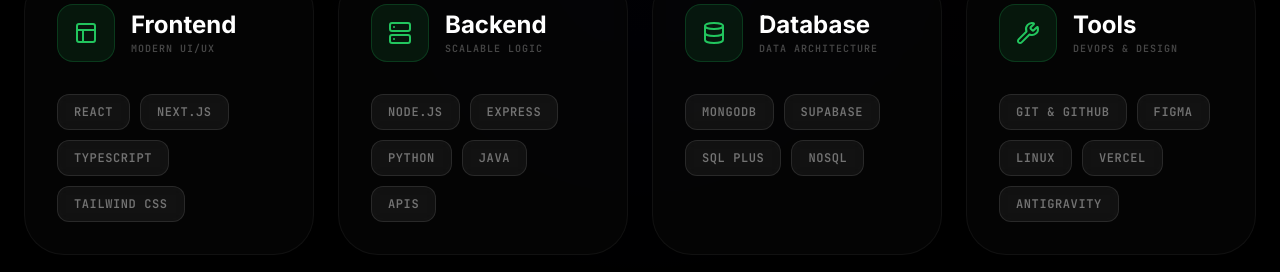
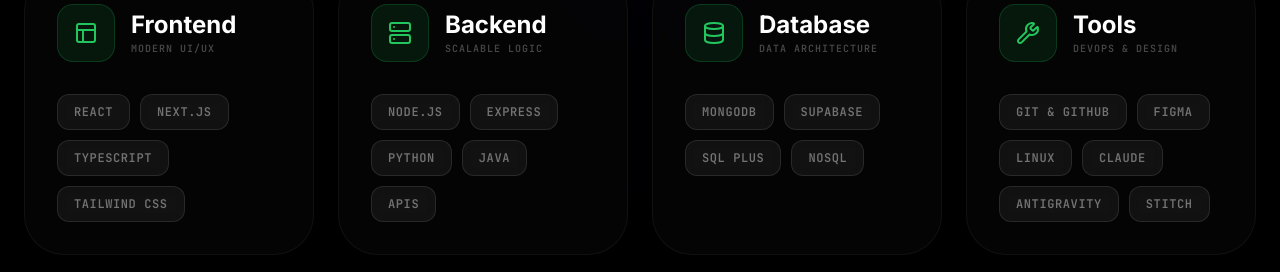
Before and after one commit to Sudhirrrr48/my-portfolio, a React (Vite) app: page / in a window 1280 px wide. Shown: the part 1951-2223 px from the top of the page. Built offline with nearby package versions, Linux system fonts and the light colour scheme.

Commit message:
Update skills list in Skills component

```diff
--- a/src/components/Skills.tsx
+++ b/src/components/Skills.tsx
@@ -31,7 +31,7 @@
   {
     title: 'Tools',
     icon: <Wrench className="w-6 h-6" />,
-    skills: ['Git & GitHub', 'Figma', 'Linux', 'Vercel', 'Antigravity'],
+    skills: ['Git & GitHub', 'Figma', 'Linux', 'Claude', 'Antigravity', 'Stitch'],
     description: 'DevOps & Design',
     color: 'from-purple-500/20 to-pink-500/20',
     border: 'group-hover:border-purple-500/50'
```
